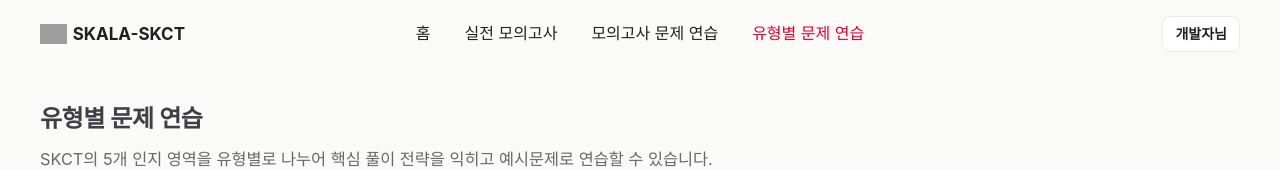
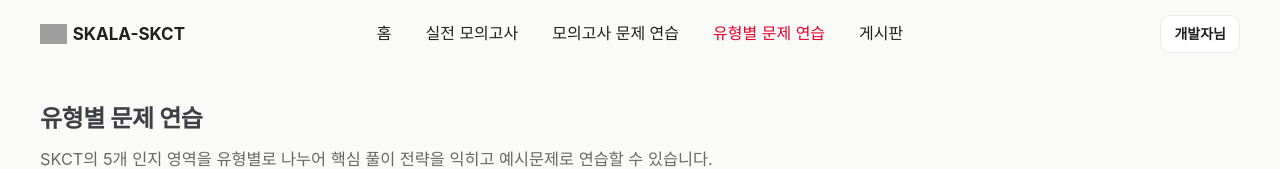
Before and after one commit to SKALA-SKCT/SKALA-SKCT-Tutorial, a React (Vite) app: page / in a window 1280 px wide. Shown: the top 169 px of the page. Built offline with nearby package versions, Linux system fonts and the light colour scheme; no server answers; grey boxes are pictures that could not be loaded; a web font is replaced by a local one.

Commit message:
style: 서비스 헤더 디자인 통일

```diff
--- a/src/components/SiteHeader.tsx
+++ b/src/components/SiteHeader.tsx
@@ -4,6 +4,7 @@ import { getCurrentUserName, logout as requestLogout } from "../api/auth";
 const motherUrl = "https://www.skala-skct.com";
 const mockUrl = "https://mock.skala-skct.com";
 const practiceUrl = "https://practice.skala-skct.com";
+const communityUrl = import.meta.env.VITE_COMMUNITY_URL ?? "https://community.skala-skct.com";
 
 export default function SiteHeader() {
   const [accountOpen, setAccountOpen] = useState(false);
@@ -38,6 +39,7 @@ export default function SiteHeader() {
           <a className="active" href="/" aria-current="page">
             유형별 문제 연습
           </a>
+          <a href={communityUrl}>게시판</a>
         </div>
 
         <div className="site-account">
--- a/src/index.css
+++ b/src/index.css
@@ -66,7 +66,7 @@ button {
   top: 0;
   z-index: 60;
   height: 68px;
-  background: rgba(250, 250, 249, 0.82);
+  background: rgba(250, 250, 249, 0.86);
   backdrop-filter: blur(18px) saturate(160%);
 }
 .site-nav {
@@ -127,9 +127,9 @@ button {
   align-items: center;
   justify-content: center;
   min-height: 34px;
-  padding: 6px 12px;
+  padding: 7px 13px;
   border: 1px solid var(--line);
-  border-radius: 8px;
+  border-radius: 10px;
   background: var(--surface);
   color: var(--ink);
   font: inherit;
```
